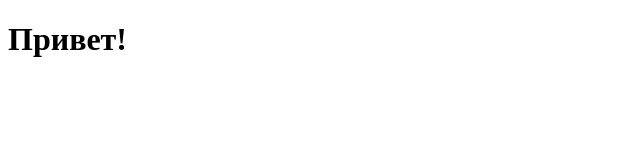
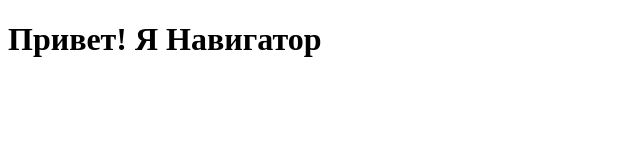
Before and after one commit to pantale0n/4-navigator, a plain HTML site: page index.html in a window 1280 px wide. Shown: the whole page, without its empty margins (0-640 px from the left). Drawn offline with Linux system fonts and the light colour scheme.

Commit message:
Сделал

```diff
--- a/index.html
+++ b/index.html
@@ -7,6 +7,6 @@
     <title>Document</title>
 </head>
 <body>
-    <h1>Привет!</h1>
+    <h1>Привет! Я Навигатор</h1>
 </body>
 </html>
```
